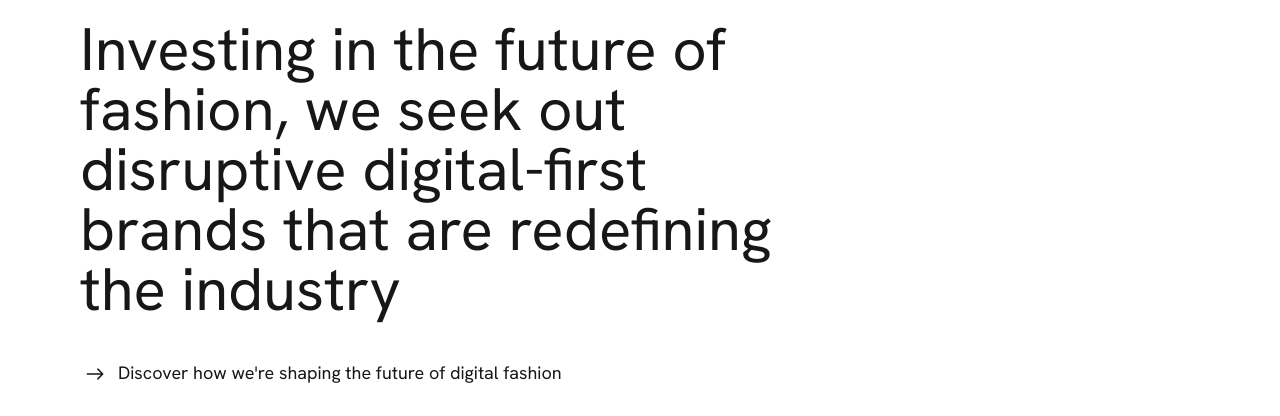
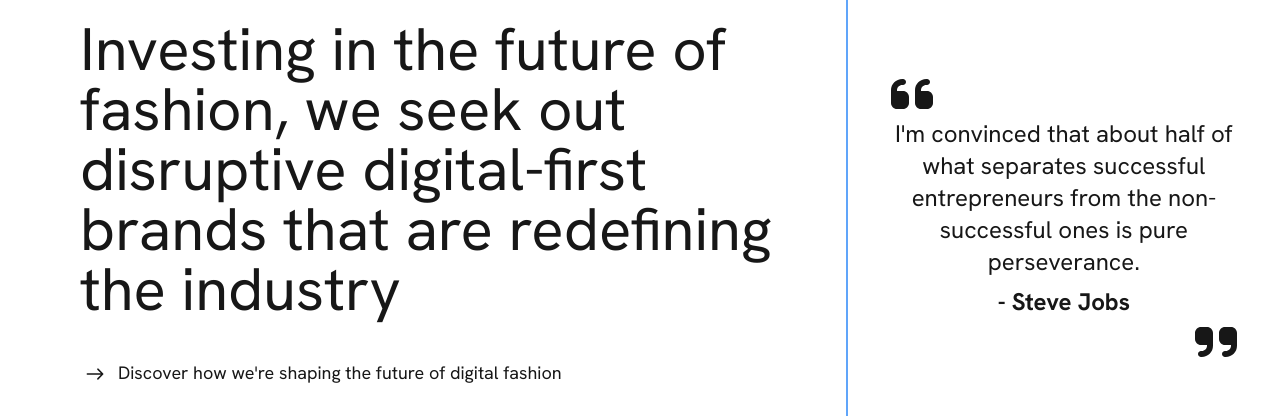
Before and after one commit to Shakib-Shajid/seaya-insomnia, a Next.js app: page / in a window 1280 px wide. Shown: the part 873-1289 px from the top of the page. Built offline with nearby package versions, Linux system fonts and the light colour scheme.

Commit message:
add quote in homepage

```diff
--- a/src/components/Slogan.jsx
+++ b/src/components/Slogan.jsx
@@ -1,13 +1,16 @@
 import Link from "next/link";
 import { IoIosArrowRoundForward } from "react-icons/io";
+import { FaQuoteLeft } from "react-icons/fa6";
+import { FaQuoteRight } from "react-icons/fa6";
 
 
 const Slogan = () => {
     return (
         <div className="w-[80%] md:w-full mx-auto font-hankenGrotesk">
-            <div className="p-2 mt-3 md:p-10 lg:p-20 space-y-1 md:space-y-5">
+            <div className="flex flex-col lg:flex-row gap-2 ">
+                <div className="pt-5 mt-3 w-[100%] md:pl-10 lg:pl-20 lg:py-20 space-y-1 md:space-y-5">
 
-                <h3 className="text-[26px] md:text-3xl lg:text-6xl font-normal w-full md:w-10/12 lg:w-2/3 md:mx-auto lg:mx-0 space-y-10">Investing in the future of fashion, we seek out disruptive digital-first brands that are redefining the industry</h3>
+                    <h3 className="text-[26px] md:text-3xl lg:text-6xl font-normal w-full  md:mx-auto lg:mx-0 space-y-10">Investing in the future of fashion, we seek out disruptive digital-first brands that are redefining the industry</h3> {/*md:w-10/12 lg:w-2/3*/}
 
                     {/* <span>&minus;</span>  */}
                     {/* <GoDash className="inline-block text-3xl hover:opacity-0"/> */}
@@ -20,6 +23,20 @@ const Slogan = () => {
                         </div>
                     </Link>
                 </div>
+
+                <div className="lg:p-10 flex justify-center items-center text-2xl md:w-[80%] mx-auto lg:w-[50%] lg:border-l-2 lg:border-blue-400 my-3 lg:my-10">
+                    <div className="">
+                        <div className="text-center">
+                            <FaQuoteLeft className="text-5xl " />
+                            <span className="inline-flex"> I&apos;m convinced that about half of what separates successful entrepreneurs from the non-successful ones is pure perseverance. </span>
+                            <p className="text-center mt-2 font-bold">- Steve Jobs</p>
+                            <div className="flex justify-end">
+                                <FaQuoteRight className="text-5xl font-bold" />
+                            </div>
+                        </div>
+                    </div>
+                </div>
+            </div>
         </div >
     );
 };
--- a/src/components/Team.jsx
+++ b/src/components/Team.jsx
@@ -78,7 +78,7 @@ const Team = () => {
                                 {/* Overlay with name and position, hidden by default */}
                                 <div className="absolute inset-0 bg-black bg-opacity-50 flex flex-col justify-end items-start pb-10 pl-7 opacity-0 group-hover:opacity-100 transition-opacity duration-300">
                                     <p className="text-white text-xl font-bold">Javier de Rocafort</p>
-                                    {/* <p className="text-white text-md">Software Engineer</p> */}
+                                    <p className="text-white text-md">Partner</p>
                                 </div>
                             </div>
                         </Link>
@@ -91,7 +91,7 @@ const Team = () => {
                                 {/* Overlay with name and position, hidden by default */}
                                 <div className="absolute inset-0 bg-black bg-opacity-50 flex flex-col justify-end items-start pb-10 pl-7 opacity-0 group-hover:opacity-100 transition-opacity duration-300">
                                     <p className="text-white text-xl font-bold">Fernando Abella</p>
-                                    {/* <p className="text-white text-md">Software Engineer</p> */}
+                                    <p className="text-white text-md">Partner</p>
                                 </div>
                             </div>
                         </Link>
@@ -104,7 +104,7 @@ const Team = () => {
                                 {/* Overlay with name and position, hidden by default */}
                                 <div className="absolute inset-0 bg-black bg-opacity-50 flex flex-col justify-end items-start pb-10 pl-7 opacity-0 group-hover:opacity-100 transition-opacity duration-300">
                                     <p className="text-white text-xl font-bold">Marco Pozzi</p>
-                                    {/* <p className="text-white text-md">Software Engineer</p> */}
+                                    <p className="text-white text-md">Partner</p>
                                 </div>
                             </div>
                         </Link>
@@ -118,7 +118,7 @@ const Team = () => {
                                 {/* Overlay with name and position, hidden by default */}
                                 <div className="absolute inset-0 bg-black bg-opacity-50 flex flex-col justify-end items-start pb-10 pl-7 opacity-0 group-hover:opacity-100 transition-opacity duration-300">
                                     <p className="text-white text-xl font-bold">Alejandro Rodríguez</p>
-                                    {/* <p className="text-white text-md">Software Engineer</p> */}
+                                    <p className="text-white text-md">Partner</p>
                                 </div>
                             </div>
                         </Link>
@@ -131,7 +131,7 @@ const Team = () => {
                                 {/* Overlay with name and position, hidden by default */}
                                 <div className="absolute inset-0 bg-black bg-opacity-50 flex flex-col justify-end items-start pb-10 pl-7 opacity-0 group-hover:opacity-100 transition-opacity duration-300">
                                     <p className="text-white text-xl font-bold">Javier de Rocafort</p>
-                                    {/* <p className="text-white text-md">Software Engineer</p> */}
+                                    <p className="text-white text-md">Partner</p>
                                 </div>
                             </div>
                         </Link>
@@ -144,7 +144,7 @@ const Team = () => {
                                 {/* Overlay with name and position, hidden by default */}
                                 <div className="absolute inset-0 bg-black bg-opacity-50 flex flex-col justify-end items-start pb-10 pl-7 opacity-0 group-hover:opacity-100 transition-opacity duration-300">
                                     <p className="text-white text-xl font-bold">Fernando Abella</p>
-                                    {/* <p className="text-white text-md">Software Engineer</p> */}
+                                    <p className="text-white text-md">Partner</p>
                                 </div>
                             </div>
                         </Link>
@@ -157,7 +157,7 @@ const Team = () => {
                                 {/* Overlay with name and position, hidden by default */}
                                 <div className="absolute inset-0 bg-black bg-opacity-50 flex flex-col justify-end items-start pb-10 pl-7 opacity-0 group-hover:opacity-100 transition-opacity duration-300">
                                     <p className="text-white text-xl font-bold">Marco Pozzi</p>
-                                    {/* <p className="text-white text-md">Software Engineer</p> */}
+                                    <p className="text-white text-md">Partner</p>
                                 </div>
                             </div>
                         </Link>
@@ -171,7 +171,7 @@ const Team = () => {
                                 {/* Overlay with name and position, hidden by default */}
                                 <div className="absolute inset-0 bg-black bg-opacity-50 flex flex-col justify-end items-start pb-10 pl-7 opacity-0 group-hover:opacity-100 transition-opacity duration-300">
                                     <p className="text-white text-xl font-bold">Alejandro Rodríguez</p>
-                                    {/* <p className="text-white text-md">Software Engineer</p> */}
+                                    <p className="text-white text-md">Partner</p>
                                 </div>
                             </div>
                         </Link>
```
Lines whose indentation alone changed are shown as unchanged.
